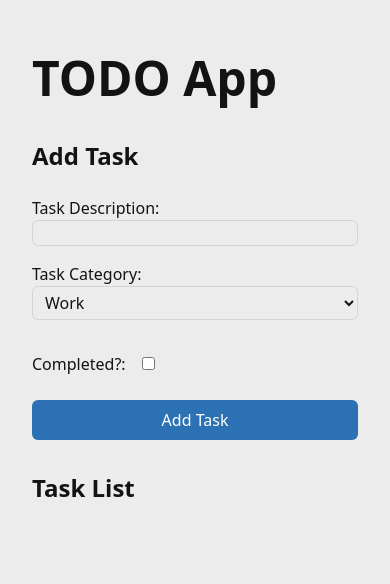
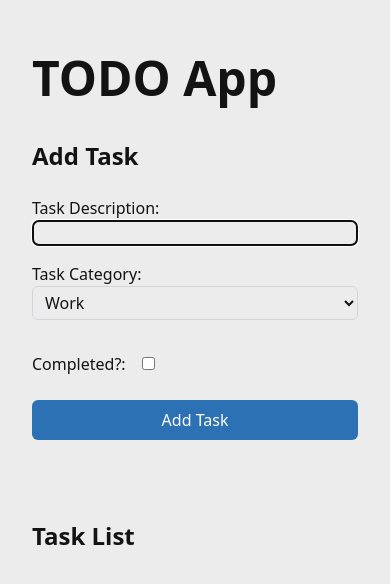
Before and after one commit to davidcraig/todo-app-challenge, a React (Vite) app: page / in a window 390 px wide. Shown: the top 584 px of the page. Built offline with nearby package versions, Linux system fonts and the light colour scheme.

Commit message:
Remember previously used category, move task form to left and default autofocus on the form title.

```diff
--- a/src/App.tsx
+++ b/src/App.tsx
@@ -6,9 +6,11 @@ import AddTaskForm from "./components/AddTaskForm";
 import TaskList from "./components/TaskList";
 
 const TASKS_STORAGE_KEY = "tasks";
+const DEFAULT_CATEGORY_KEY = "default_category";
 
 export function App() {
   const [tasks, setTasks] = useState<Task[]>([]);
+  const [defaultCategory, setDefaultCategory] = useState<string>("work");
 
   function loadTasks() {
     // Load tasks from API or local storage
@@ -19,6 +21,13 @@ export function App() {
       if (parsedTasks.length > 0) {
         setTasks(parsedTasks);
       }
+    }
+  }
+
+  function loadDefaultCategory() {
+    const category = localStorage.getItem(DEFAULT_CATEGORY_KEY);
+    if (category) {
+      setDefaultCategory(category);
     }
   }
 
@@ -44,11 +53,13 @@ export function App() {
 
   useEffect(() => {
     loadTasks();
+    loadDefaultCategory();
   }, []);
 
   function onAddTask(task: Task) {
     task.id = crypto.randomUUID();
     const newTasks = [...tasks, task];
+    localStorage.setItem(DEFAULT_CATEGORY_KEY, task.category);
     localStorage.setItem(TASKS_STORAGE_KEY, JSON.stringify(newTasks));
 
     setTasks(newTasks);
@@ -59,6 +70,13 @@ export function App() {
       <h1 className="text-5xl font-bold my-4 leading-tight">TODO App</h1>
 
       <div id="layout-container">
+        <aside aria-label="Add Task Form">
+          <AddTaskForm
+            onAddTask={onAddTask}
+            defaultCategory={defaultCategory}
+          ></AddTaskForm>
+        </aside>
+
         <main aria-labelledby="task-list-heading">
           <h1 id="task-list-heading">Task List</h1>
 
@@ -68,10 +86,6 @@ export function App() {
             handleDelete={handleDelete}
           ></TaskList>
         </main>
-
-        <aside aria-label="Add Task Form">
-          <AddTaskForm onAddTask={onAddTask}></AddTaskForm>
-        </aside>
       </div>
     </div>
   );
--- a/src/Types/Task.d.ts
+++ b/src/Types/Task.d.ts
@@ -7,4 +7,5 @@ export type Task = {
 
 export type TaskFormProps = {
   onAddTask: (task: Task) => void;
+  defaultCategory: (string) => void;
 };
--- a/src/components/AddTaskForm.tsx
+++ b/src/components/AddTaskForm.tsx
@@ -1,7 +1,7 @@
 import { useState, useRef } from "react";
 import type { TaskFormProps } from "../Types/Task";
 
-export function AddTaskForm({ onAddTask }: TaskFormProps) {
+export function AddTaskForm({ onAddTask, defaultCategory }: TaskFormProps) {
   const formRef = useRef<HTMLFormElement>(null);
   const [newTask, setNewTask] = useState({
     title: "",
@@ -24,7 +24,7 @@ export function AddTaskForm({ onAddTask }: TaskFormProps) {
   const resetForm = () => {
     setNewTask({
       title: "",
-      category: "work",
+      category: defaultCategory,
       completed: false,
     });
   };
@@ -51,6 +51,7 @@ export function AddTaskForm({ onAddTask }: TaskFormProps) {
         <label>
           Task Description:
           <input
+            autoFocus={true}
             type="text"
             data-testid="add-task-component-description"
             className="input"
--- a/src/index.css
+++ b/src/index.css
@@ -81,21 +81,13 @@
     }
 
     #layout-container {
-        @apply grid gap-4;
-        grid-template-columns: 8fr 2fr;
+        @apply grid gap-16;
+        grid-template-columns: 2fr 8fr;
     }
 
     @media (max-width: 768px) {
         #layout-container {
             grid-template-columns: 1fr;
         }
-
-        #layout-container aside {
-            order: 1;
-        }
-
-        #layout-container main {
-            order: 2;
-        }
     }
 }
```
